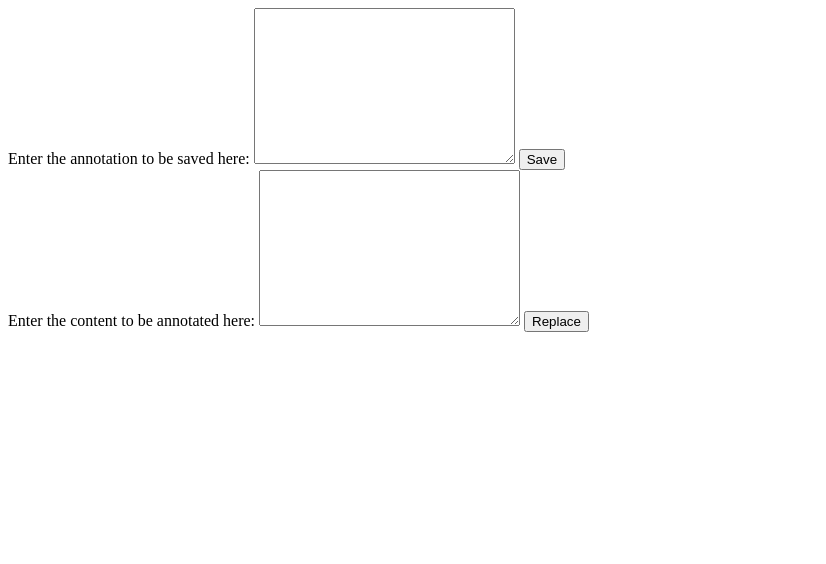
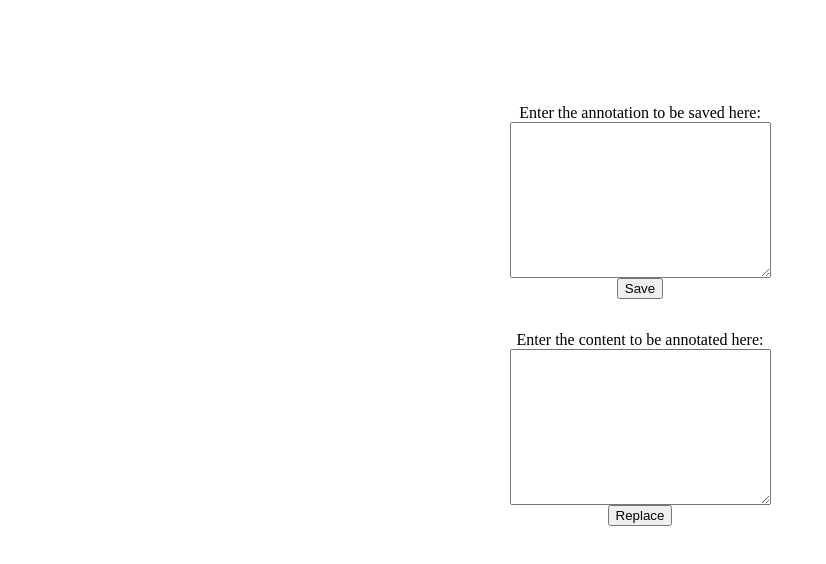
Before and after one commit to alpinisme/annotate, a website: page index.html in a window 1280 px wide. Shown: the whole page, without its empty margins (0-826 px from the left). Drawn offline with Linux system fonts and the light colour scheme.

Commit message:
Add really basic styles

```diff
--- a/styles.css
+++ b/styles.css
@@ -1,7 +1,24 @@
 .active {
-    color: red;
+    color: rgb(207, 126, 3);
 }
 
 .highlighted {
-    color: green;
+    color: rgb(22, 163, 97);
 }
+
+body,
+#save-annotation-container,
+#add-content-container {
+    display: flex;
+    flex-direction: column;
+    align-items: center;
+}
+
+#save-annotation-container,
+#add-content-container {
+    margin-top: 2rem;
+}
+
+body {
+    padding: 4rem 2rem;
+}
```
